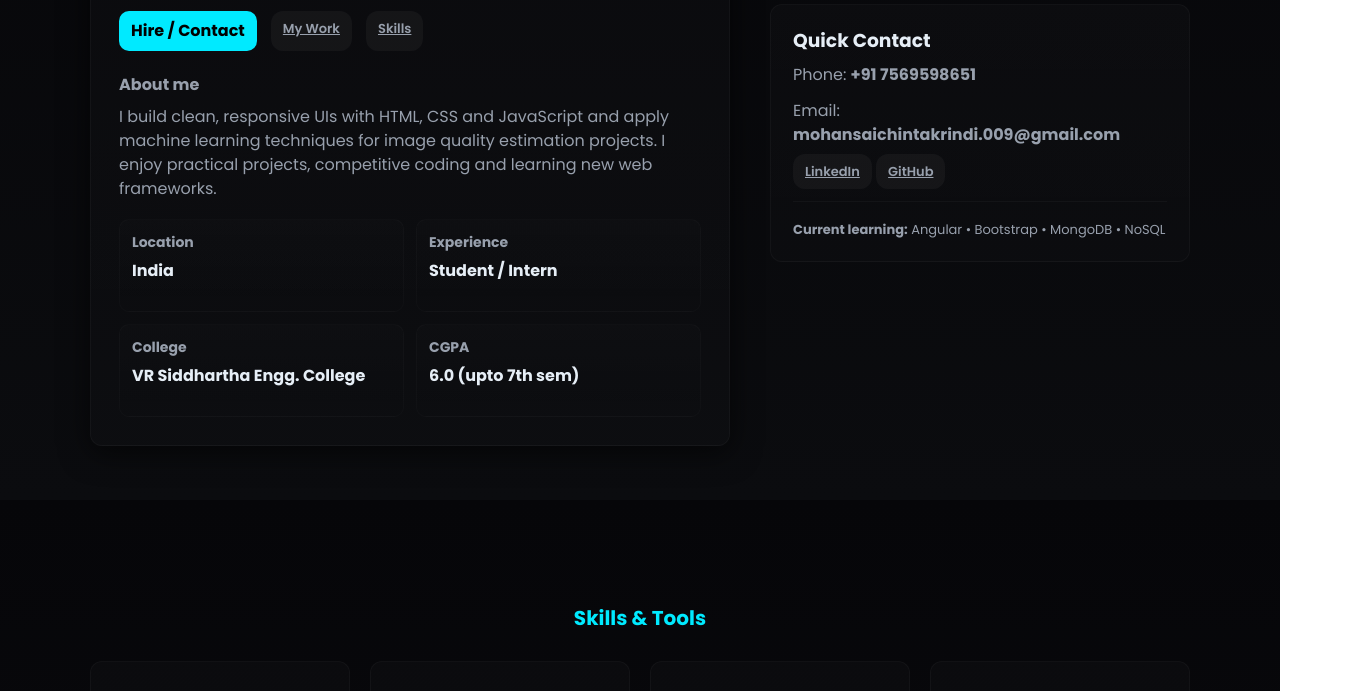
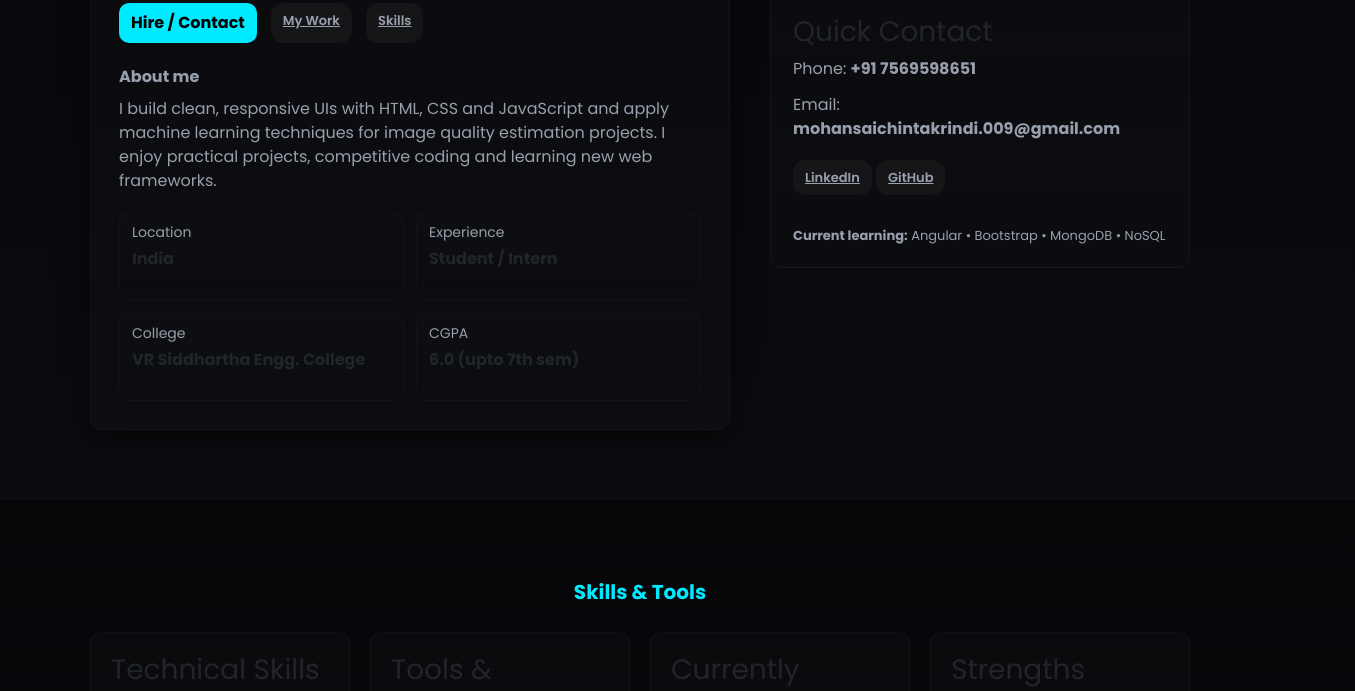
Before and after one commit to ChintakrindiVenkatMohanSai/WEB-PORTFOLIO, a plain HTML site: page index.html in a window 1280 px wide. Shown: the part 300-991 px from the top of the page, 1355 px wide, since content can reach past the window. Drawn offline with nearby package versions, Linux system fonts and the light colour scheme.

Commit message:
Add Bootstrap CSS link to index.html

```diff
--- a/index.html
+++ b/index.html
@@ -3,9 +3,8 @@
 <head>
 <meta charset="utf-8" />
 <meta name="viewport" content="width=device-width,initial-scale=1" />
+  <link href="https://cdn.jsdelivr.net/npm/bootstrap@5.3.8/dist/css/bootstrap.min.css" rel="stylesheet" integrity="sha384-sRIl4kxILFvY47J16cr9ZwB07vP4J8+LH7qKQnuqkuIAvNWLzeN8tE5YBujZqJLB" crossorigin="anonymous">
 <title>Chintakrindi Venkata Mohan Sai — Portfolio</title>
-
-<!-- Google font -->
 <link href="https://fonts.googleapis.com/css2?family=Poppins:wght@300;400;600;700&display=swap" rel="stylesheet">
 
 <style>
@@ -32,7 +31,7 @@ body{
   line-height:1.5;
 }
 
-/* LAYOUT */
+
 .container{width:90%;max-width:var(--max-width);margin:0 auto}
 .header{
   position:fixed;left:0;right:0;top:12px;margin:0 auto;display:flex;align-items:center;justify-content:space-between;
@@ -48,7 +47,7 @@ body{
 .nav a:hover{color:var(--text);background:var(--glass-2)}
 .cta-btn{background:var(--accent);color:#000;padding:8px 12px;border-radius:10px;font-weight:700;text-decoration:none}
 
-/* HERO */
+
 .hero{
   min-height:100vh;display:flex;align-items:center;justify-content:center;padding:120px 0 60px;
 }
@@ -64,19 +63,16 @@ body{
 .pills{display:flex;flex-wrap:wrap;gap:10px;margin-top:16px}
 .pill{background:var(--glass);padding:8px 12px;border-radius:12px;font-weight:600;color:var(--muted);font-size:13px}
 
-/* PROFILE STATS CARD */
 .stats{
   display:grid;grid-template-columns:repeat(2,1fr);gap:12px;margin-top:12px
 }
 .stat{background:linear-gradient(180deg, rgba(255,255,255,0.01), rgba(255,255,255,0.00));padding:12px;border-radius:10px;border:1px solid rgba(255,255,255,0.02)}
 .stat h4{margin:0;font-size:14px;color:var(--muted)} .stat p{margin-top:6px;font-weight:700;font-size:16px}
 
-/* SECTIONS */
 .section{padding:80px 0}
 .section-title{text-align:center;margin-bottom:28px;color:var(--accent);font-weight:700;font-size:20px}
 .grid{display:grid;gap:20px;grid-template-columns:repeat(auto-fit,minmax(260px,1fr));}
 
-/* CARD */
 .card{
   background: linear-gradient(180deg, rgba(255,255,255,0.02), rgba(255,255,255,0.01));
   padding:20px;border-radius:12px;border:1px solid rgba(255,255,255,0.03);
```
